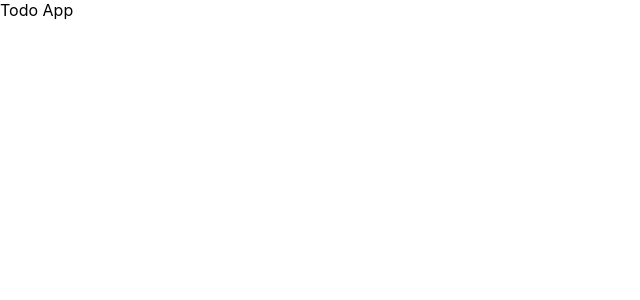
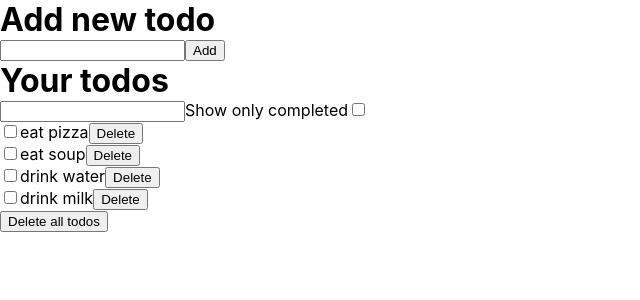
Before and after one commit to Ivan011001/todo-app, a React (Create React App) app: page / in a window 1280 px wide. Shown: the top 300 px of the page, without its empty margins (0-640 px from the left). Built offline with nearby package versions, Linux system fonts and the light colour scheme.

Commit message:
working-commit

```diff
--- a/src/components/App.jsx
+++ b/src/components/App.jsx
@@ -1,3 +1,104 @@
-export const App = () => {
-  return <div>Todo App</div>;
-};
+import { nanoid } from 'nanoid';
+import { Component } from 'react';
+import Section from './Section/Section';
+import TodoForm from './TodoForm/TodoForm';
+import TodoList from './TodoList/TodoList';
+import TodoSearch from './TodoSearch/TodoSearch';
+
+export default class App extends Component {
+  state = {
+    todos: [
+      { id: 'id-1', task: 'eat  pizza', completed: false },
+      { id: 'id-2', task: 'eat  soup', completed: false },
+      { id: 'id-3', task: 'drink  water', completed: false },
+      { id: 'id-4', task: 'drink milk', completed: false },
+    ],
+    filter: '',
+    onlyCompleted: false,
+  };
+
+  onCompletedChange = id => {
+    this.setState(prevState => ({
+      todos: prevState.todos.map(todo => {
+        if (todo.id === id) {
+          return { ...todo, completed: !todo.completed };
+        }
+        return todo;
+      }),
+    }));
+  };
+
+  onTodoDelete = id => {
+    this.setState(prevState => ({
+      todos: prevState.todos.filter(todo => todo.id !== id),
+    }));
+  };
+
+  onFormSubmit = newTodo => {
+    this.setState(prevState => ({
+      todos: [
+        { id: nanoid(), task: newTodo, completed: false },
+        ...prevState.todos,
+      ],
+    }));
+  };
+
+  onFilterChange = evt => {
+    this.setState({ filter: evt.target.value });
+  };
+
+  onOnlyCompletedChange = () => {
+    this.setState(prevState => ({
+      onlyCompleted: !prevState.onlyCompleted,
+    }));
+  };
+
+  onDeleteAlTodos = () => {
+    this.setState({ todos: [] });
+  };
+
+  filterTodos = () => {
+    const { todos, filter, onlyCompleted } = this.state;
+    const normalizedFilter = filter.toLowerCase();
+
+    if (onlyCompleted) {
+      return todos.filter(todo => todo.completed);
+    }
+    return todos.filter(todo =>
+      todo.task.toLowerCase().includes(normalizedFilter)
+    );
+  };
+
+  render() {
+    const { filter, onlyCompleted } = this.state;
+    const filteredTodos = this.filterTodos();
+
+    return (
+      <div>
+        <Section title="Add new todo">
+          <TodoForm onSubmit={this.onFormSubmit} />
+        </Section>
+        <Section title="Your todos">
+          {filteredTodos.length !== 0 ? (
+            <>
+              <TodoSearch
+                onChange={this.onFilterChange}
+                onOnlyCompletedChange={this.onOnlyCompletedChange}
+                filter={filter}
+                onlyCompleted={onlyCompleted}
+              />
+              <TodoList
+                onCompletedChange={this.onCompletedChange}
+                onTodoDelete={this.onTodoDelete}
+                todos={filteredTodos}
+              />
+              <button onClick={this.onDeleteAlTodos}>Delete all todos</button>
+            </>
+          ) : (
+            <p>There are no todos yet...</p>
+          )}
+        </Section>
+      </div>
+    );
+  }
+}
--- /dev/null
+++ b/src/components/Section/Section.jsx
@@ -0,0 +1,14 @@
+import PropTypes from 'prop-types';
+
+export default function Section({ title, children }) {
+  return (
+    <div>
+      <h1>{title}</h1>
+      {children}
+    </div>
+  );
+}
+
+Section.propTypes = {
+  title: PropTypes.string.isRequired,
+};
--- /dev/null
+++ b/src/components/TodoForm/TodoForm.jsx
@@ -0,0 +1,40 @@
+import { Component } from 'react';
+
+export default class TodoForm extends Component {
+  state = {
+    newTodo: '',
+  };
+
+  onHandleChange = evt => {
+    this.setState({ newTodo: evt.target.value });
+  };
+
+  onHandleSubmit = evt => {
+    evt.preventDefault();
+    this.props.onSubmit(this.state.newTodo);
+    this.reset();
+  };
+
+  reset = () => {
+    this.setState({ newTodo: '' });
+  };
+
+  render() {
+    const { newTodo } = this.state;
+
+    return (
+      <form onSubmit={this.onHandleSubmit}>
+        <input
+          type="text"
+          name="newTodo"
+          value={newTodo}
+          onChange={this.onHandleChange}
+          pattern="\w+"
+          required
+          title="Please enter a valid word."
+        />
+        <button type="submit">Add</button>
+      </form>
+    );
+  }
+}
--- /dev/null
+++ b/src/components/TodoList/TodoList.jsx
@@ -0,0 +1,18 @@
+import TodoListItem from './TodoListItem/TodoListItem';
+
+export default function TodoList({ todos, onCompletedChange, onTodoDelete }) {
+  return (
+    <ul>
+      {todos.map(todo => (
+        <TodoListItem
+          key={todo.id}
+          id={todo.id}
+          task={todo.task}
+          completed={todo.completed}
+          onCompletedChange={onCompletedChange}
+          onTodoDelete={onTodoDelete}
+        />
+      ))}
+    </ul>
+  );
+}
--- /dev/null
+++ b/src/components/TodoList/TodoListItem/TodoListItem.jsx
@@ -0,0 +1,22 @@
+export default function TodoListItem({
+  id,
+  task,
+  completed,
+  onCompletedChange,
+  onTodoDelete,
+}) {
+  return (
+    <li>
+      <input
+        type="checkbox"
+        name="completed"
+        checked={completed}
+        onChange={() => onCompletedChange(id)}
+      />
+      <span>{task}</span>
+      <button type="button" onClick={() => onTodoDelete(id)}>
+        Delete
+      </button>
+    </li>
+  );
+}
--- /dev/null
+++ b/src/components/TodoSearch/TodoSearch.jsx
@@ -0,0 +1,21 @@
+export default function TodoSearch({
+  filter,
+  onChange,
+  onlyCompleted,
+  onOnlyCompletedChange,
+}) {
+  return (
+    <div>
+      <input type="text" name="filter" value={filter} onChange={onChange} />
+      <label>
+        Show only completed
+        <input
+          type="checkbox"
+          name="onlyCompleted"
+          checked={onlyCompleted}
+          onChange={onOnlyCompletedChange}
+        />
+      </label>
+    </div>
+  );
+}
--- a/src/index.css
+++ b/src/index.css
@@ -13,3 +13,27 @@ code {
   font-family: source-code-pro, Menlo, Monaco, Consolas, 'Courier New',
     monospace;
 }
+
+h1,
+h2,
+h3,
+h4,
+h5,
+h6,
+p {
+  margin: 0;
+}
+ul,
+ol {
+  margin: 0;
+  padding: 0;
+  list-style: none;
+}
+img {
+  display: block;
+  max-width: 100%;
+  height: auto;
+}
+button {
+  cursor: pointer;
+}
--- a/src/index.js
+++ b/src/index.js
@@ -1,6 +1,6 @@
 import React from 'react';
 import ReactDOM from 'react-dom/client';
-import { App } from 'components/App';
+import App from 'components/App';
 import './index.css';
 
 ReactDOM.createRoot(document.getElementById('root')).render(
```
Also changed, not shown: src/components/Section/Section.styled.js (added), src/components/TodoForm/TodoForm.styled.js (added), src/components/TodoList/TodoList.styled.js (added), src/components/TodoList/TodoListItem/TodoListItem.styled.js (added).
